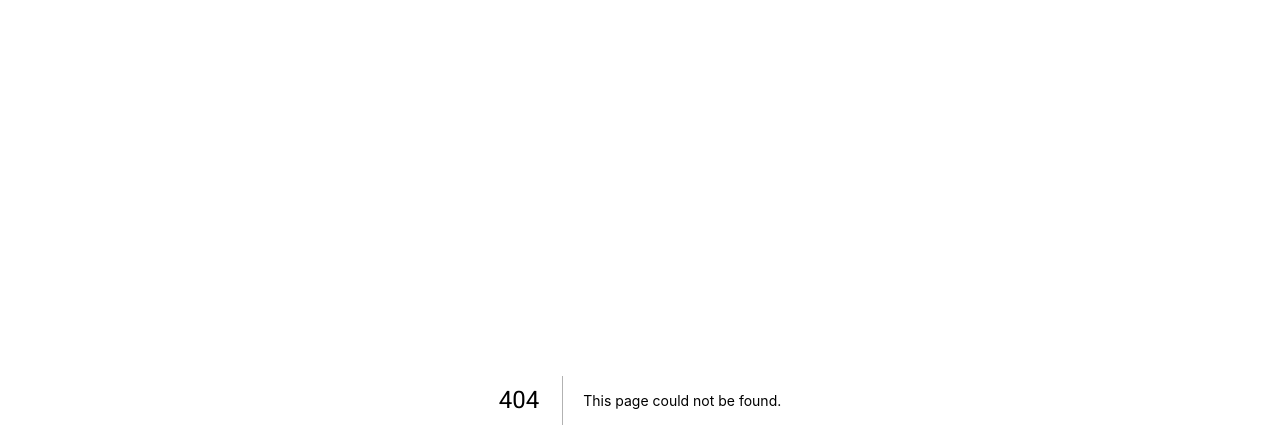
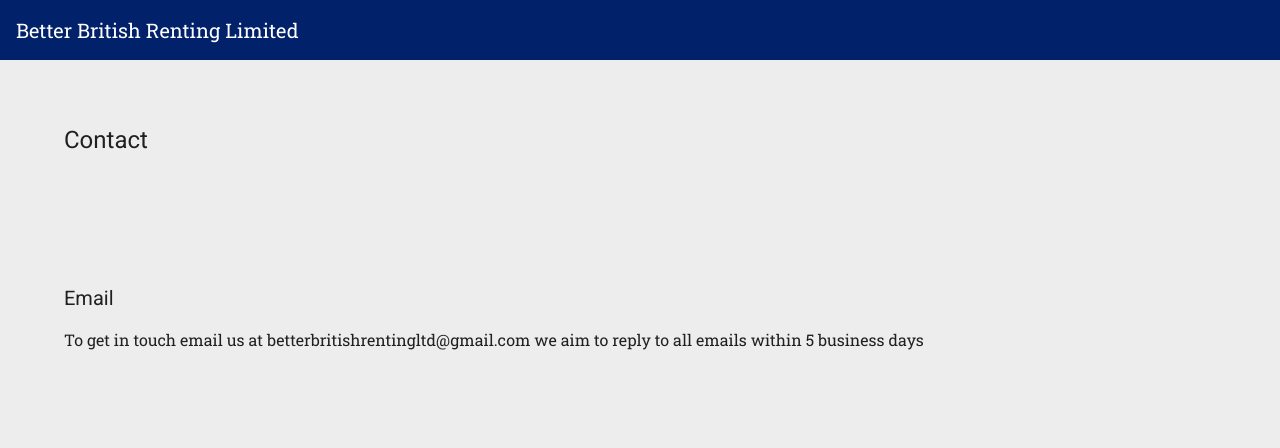
Before and after one commit to Better-Britain/Renting-Website, a Next.js app: page /contact in a window 1280 px wide. Before the commit this address had no page. Shown: the top 448 px of the page. Built offline with nearby package versions, Linux system fonts and the light colour scheme.

Commit message:
Create contact page.

```diff
--- /dev/null
+++ b/pages/contact.tsx
@@ -0,0 +1,32 @@
+import type { NextPage } from 'next'
+import Head from 'next/head'
+import Navbar from '../components/Navbar'
+
+const Contact: NextPage = () => {
+  return (
+    <div>
+      <Head>
+        <title>Better British Renting Ltd | Contact Info</title>
+        <meta name="description" content="Improving the rental housing market across the UK." />
+        <link rel="icon" href="/favicon.ico" />
+      </Head>
+
+      <Navbar />
+
+      <main>
+        <section className='p-16'>
+          <h1 className='text-2xl'>
+            Contact
+          </h1>
+        </section>
+
+        <section className='p-16'>
+          <h1 className='text-xl mb-4'>Email</h1>
+          <p>To get in touch email us at <a href='mailto:betterbritishrentingltd@gmail.com'>betterbritishrentingltd@gmail.com</a> we aim to reply to all emails within 5 business days</p>
+        </section>
+      </main>
+    </div>
+  )
+}
+
+export default Contact
```
